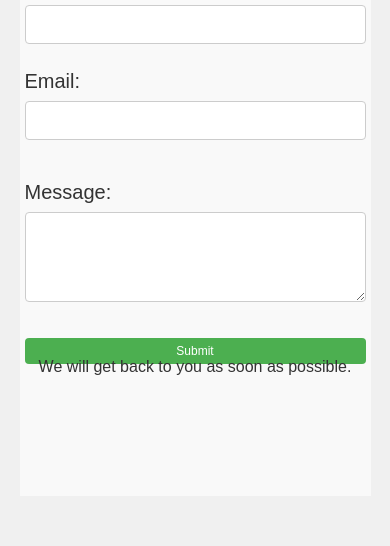
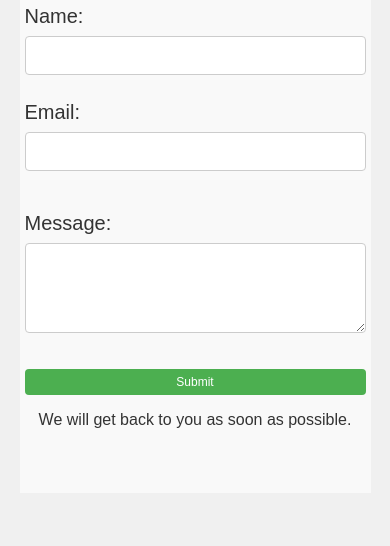
Before and after one commit to Shubham1358000/contact_me, a plain HTML site: page index.html in a window 390 px wide. Shown: the part 222-768 px from the top of the page. Drawn offline with Linux system fonts and the light colour scheme.

Commit message:
Update contact.css

```diff
--- a/contact.css
+++ b/contact.css
@@ -156,9 +156,8 @@ input[type="submit"]:hover {
         left: 2px;
         right: 2px;
         margin: auto;
-        top: 110px;
-        padding: 10px;
-        height: 72vh;
+        top: 141px;
+        height: 68vh;
         width: 90%;
     }
 
@@ -204,7 +203,7 @@ input[type="submit"]:hover {
     #confirmation-message {
         font-size: 16px;
         text-align: center;
-        margin-top: -6px;
+        margin-top: 16px;
     }
     .socials {
          justify-content: center;
```
